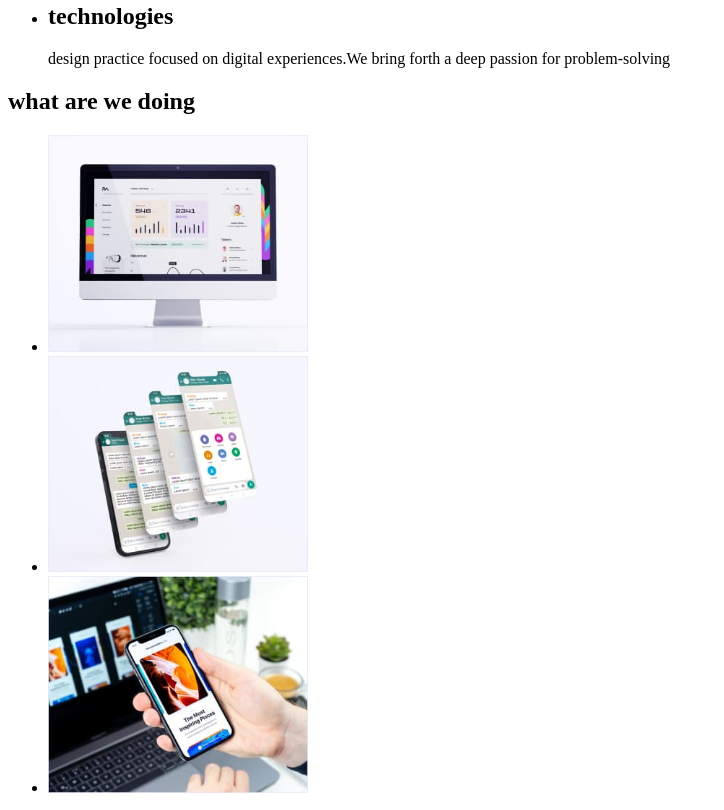
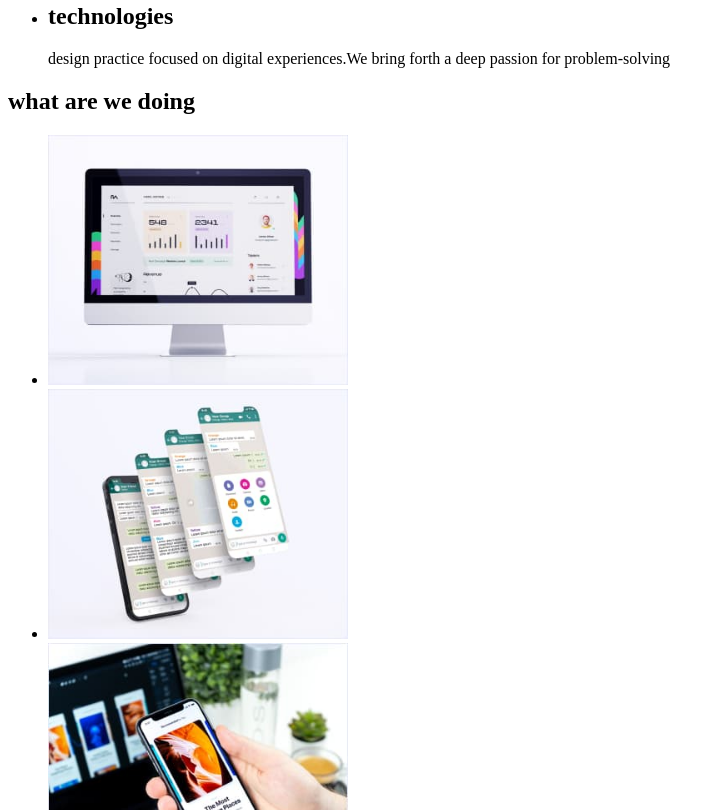
Before and after one commit to PRO100NRG/goit-markup-hw-01, a plain HTML site: page index.html in a window 1280 px wide. Shown: the part 507-1317 px from the top of the page, without its empty margins (0-724 px from the left). Drawn offline with Linux system fonts and the light colour scheme.

Commit message:
width corect

```diff
--- a/index.html
+++ b/index.html
@@ -61,9 +61,9 @@
       <section>
         <h2>what are we doing</h2>
         <ul>
-          <li><img src="./imeges/image1.jpg" alt="monitor" width="260" /></li>
-          <li><img src="./imeges/imege2.jpg" alt="phones" width="260" /></li>
-          <li><img src="./imeges/image3.jpg" alt="macbook" width="260" /></li>
+          <li><img src="./imeges/image1.jpg" alt="monitor" width="300" /></li>
+          <li><img src="./imeges/imege2.jpg" alt="phones" width="300" /></li>
+          <li><img src="./imeges/image3.jpg" alt="macbook" width="300" /></li>
         </ul>
       </section>
       <section>
```
